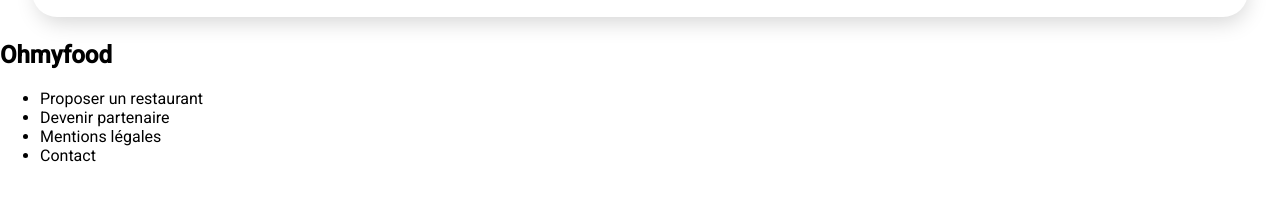
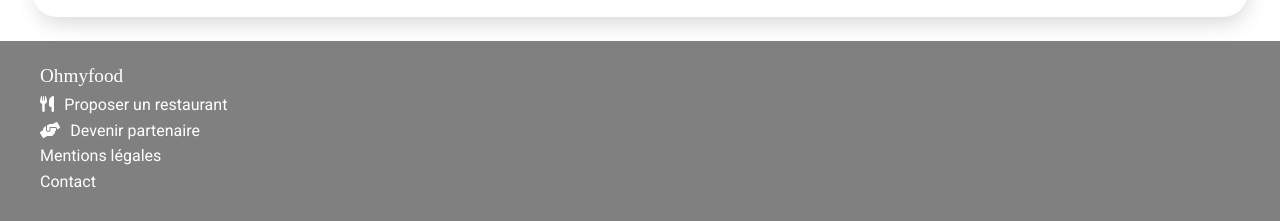
Before and after one commit to bleyyannick/ohmyfood.github.io, a website: page index.html in a window 1280 px wide. Shown: the part 1978-2199 px from the top of the page. Before the commit the page ends 2159 px from the top, so only its background shows below. Drawn offline with Linux system fonts and the light colour scheme; a web font is replaced by a local one.

Commit message:
styling footer

```diff
--- a/index.html
+++ b/index.html
@@ -138,13 +138,19 @@
       </section>
     </main>
 
-    <footer>
+    <footer class="footer">
       <h2 class="footer__logo">Ohmyfood</h2>
-      <ul>
-        <li><i></i><a href="#">Proposer un restaurant</a></li>
-        <li><i></i> <a href="#"> Devenir partenaire</a></li>
-        <li><a href="#">Mentions légales</a></li>
-        <li><a href="#">Contact</a></li>
+      <ul class="footer__list">
+        <li class="footer__list__item">
+          <i class="fa-solid fa-utensils"></i>
+          <a href="#">Proposer un restaurant</a>
+        </li>
+        <li class="footer__list__item">
+          <i class="fa-solid fa-handshake-angle"></i>
+          <a href="#"> Devenir partenaire</a>
+        </li>
+        <li class="footer__list__item"><a href="#">Mentions légales</a></li>
+        <li class="footer__list__item"><a href="#">Contact</a></li>
       </ul>
     </footer>
   </body>
--- a/sass/pages/home.scss
+++ b/sass/pages/home.scss
@@ -76,7 +76,6 @@
     }
 
 }
-
 .restaurant__card {
     height: 285px;
     width: 100%;
@@ -108,6 +107,32 @@
 }
 
 
+.footer {
+    background: gray;
+    padding: 1.5rem 2.5rem;
+    color: white;
+    &__logo {
+        margin-top: 0;
+        font-size: 1.2rem;
+        font-family: "shrikhand";
+        font-weight: 400;
+        margin-bottom: .5rem;
+    }
+    &__list {
+        margin: 0;
+        padding: 0;
+        list-style: none;
+        &__item {
+            margin-bottom: .4rem;
+            > i {
+                margin-right: .4rem;
+            }
+        }
+    }
+
+}
+
+
 .btn {
     padding: 1rem 1.5rem;
     background: linear-gradient(164deg, $color-secondary 0%,$color-primary 100%);
```
Also changed, not shown: public/css/style.css, 1 other file.
